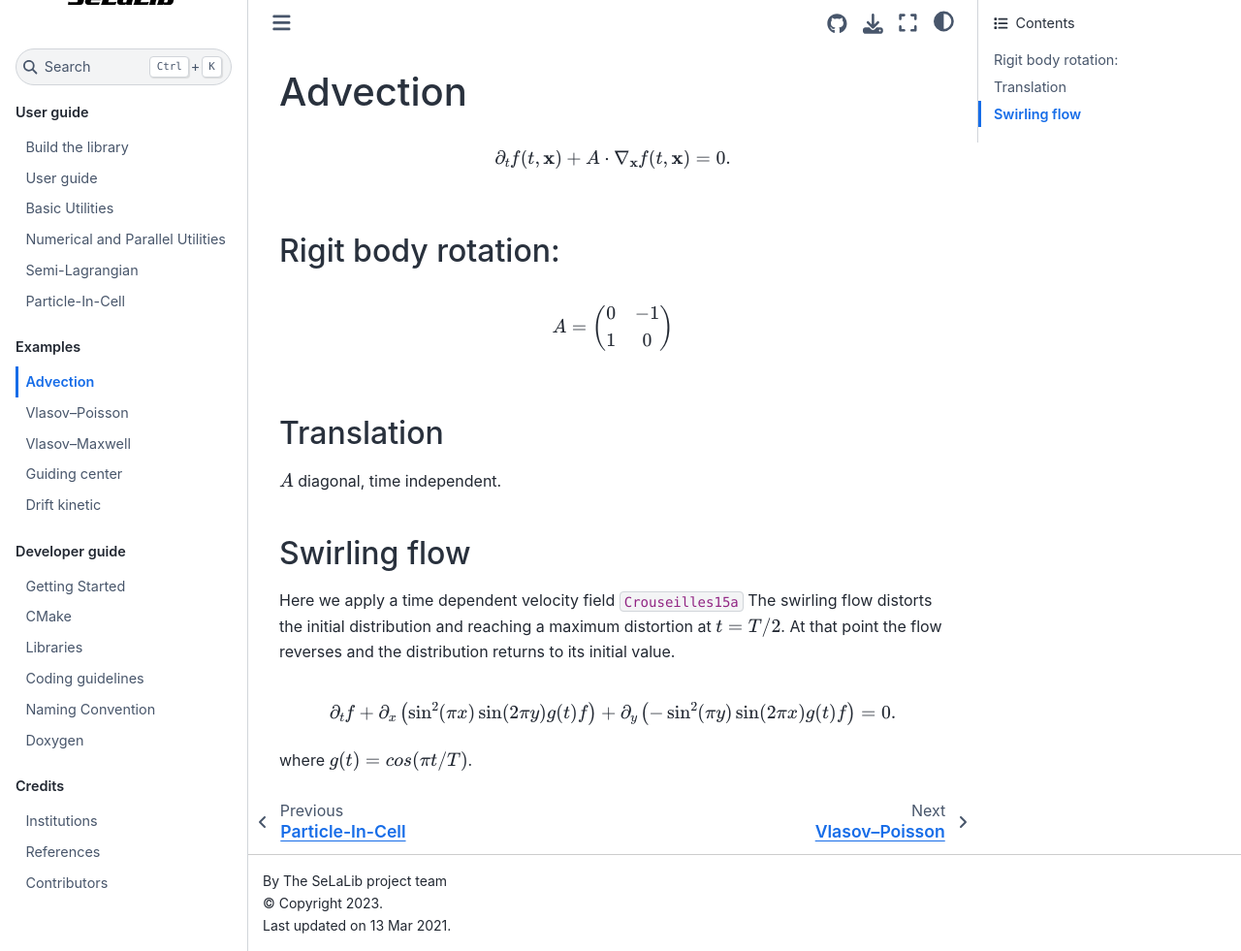
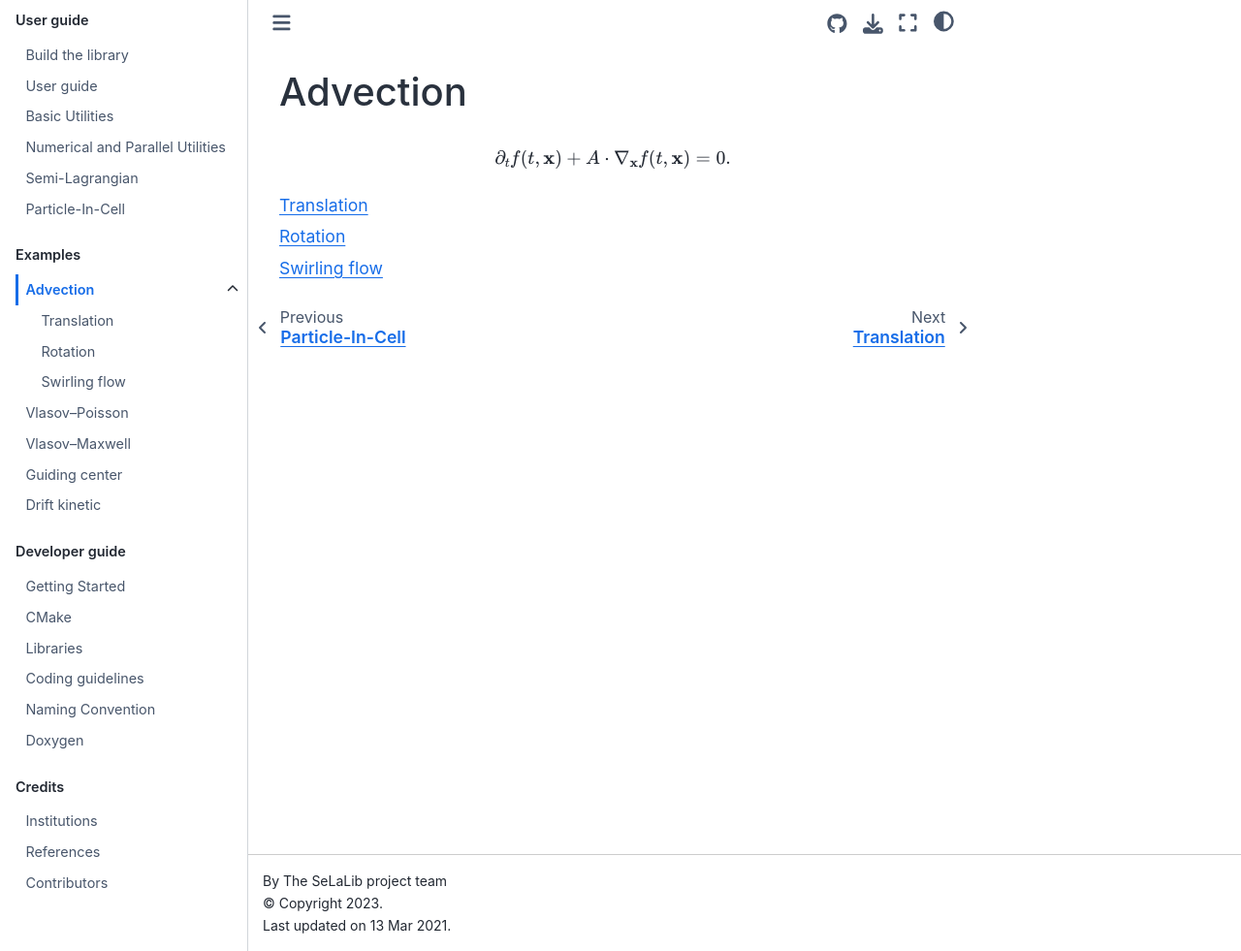
Before and after one commit to selalib/selalib.github.io, a Jupyter Book: the page built from advection.md, in a window 1280 px wide and 981 px high. Shown: the whole window at 97% size. Built offline with Jupyter Book 1.0.4 settings and Sphinx 7.4.7 and the Sphinx Book theme 1.1.4, drawn with Linux system fonts in a browser that asks for light colours; cross-references to code outside the pages are shown as plain code.

Commit message:
split examples in different files

````diff
--- a/_toc.yml
+++ b/_toc.yml
@@ -12,6 +12,10 @@
 - part: Examples
   chapters:
   - file: advection
+    sections:
+    - file: translation
+    - file: rotation
+    - file: swirling_flow
   - file: vlasov-poisson
   - file: vlasov-maxwell
   - file: guiding-center
--- a/advection.md
+++ b/advection.md
@@ -4,26 +4,5 @@ $$
 \partial_t f(t,\mathbf{x}) + A \cdot \nabla_{\mathbf{x}} f(t,\mathbf{x}) = 0.
 $$
 
-##  Rigit body rotation:
-
-$$A = \begin{pmatrix}
-        0 & -1 \\ 1 & 0
-        \end{pmatrix}
-$$
-
-## Translation
-
-$A$ diagonal, time independent.
-
-## Swirling flow
-
-Here we apply a time dependent velocity field {cite}`Crouseilles15a`
-The swirling flow distorts the initial distribution and reaching a maximum
-distortion at $t=T/2$. At that point the flow reverses and the distribution
-returns to its initial value.
-
-$$
-\partial_t f + \partial_x \left(\sin^2(\pi x) \sin(2\pi y)g(t) f\right) + \partial_y \left(-\sin^2(\pi y) \sin (2\pi x) g(t)f\right) = 0.
-$$
-
-where $g(t) = cos(\pi t / T ) $.
+```{tableofcontents}
+```
````
Also changed, not shown: rotation.md (added, +6 -0 lines), swirling_flow.md (added, +12 -0 lines), translation.md (added, +3 -0 lines).
